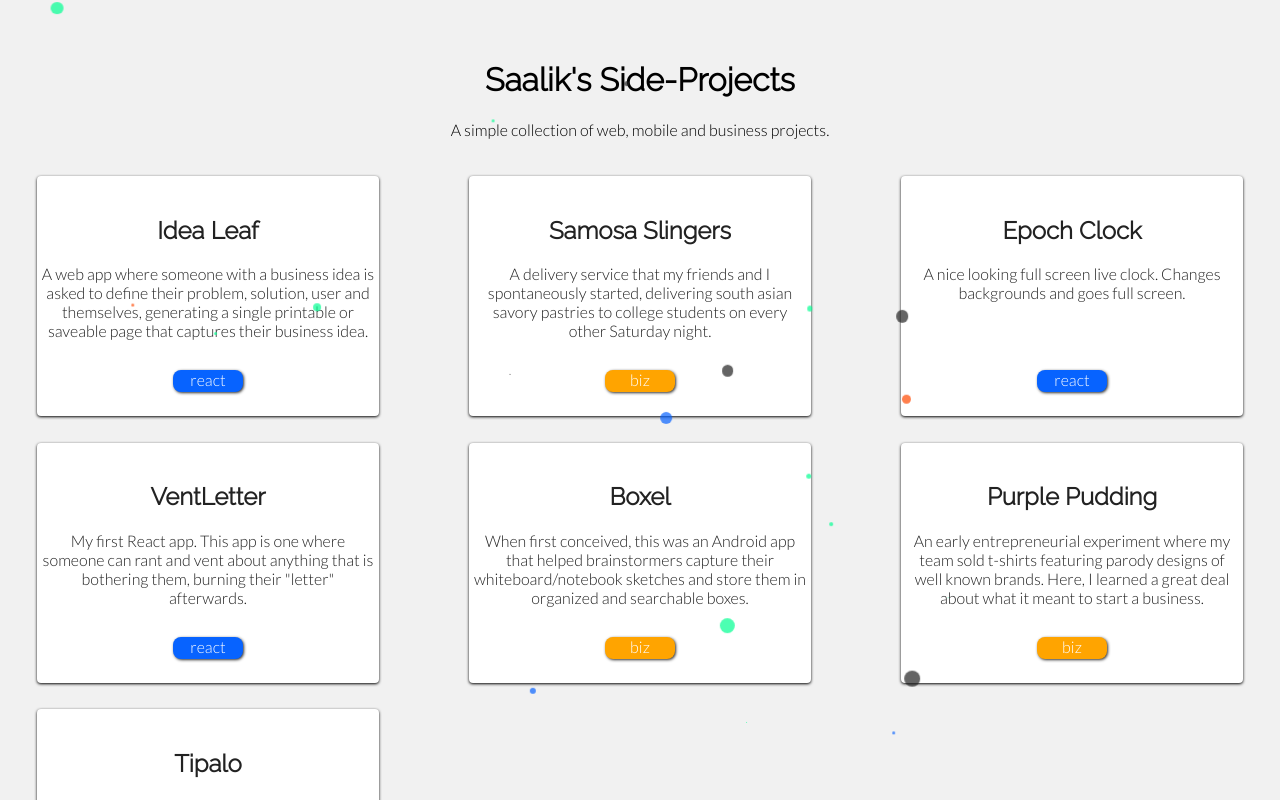
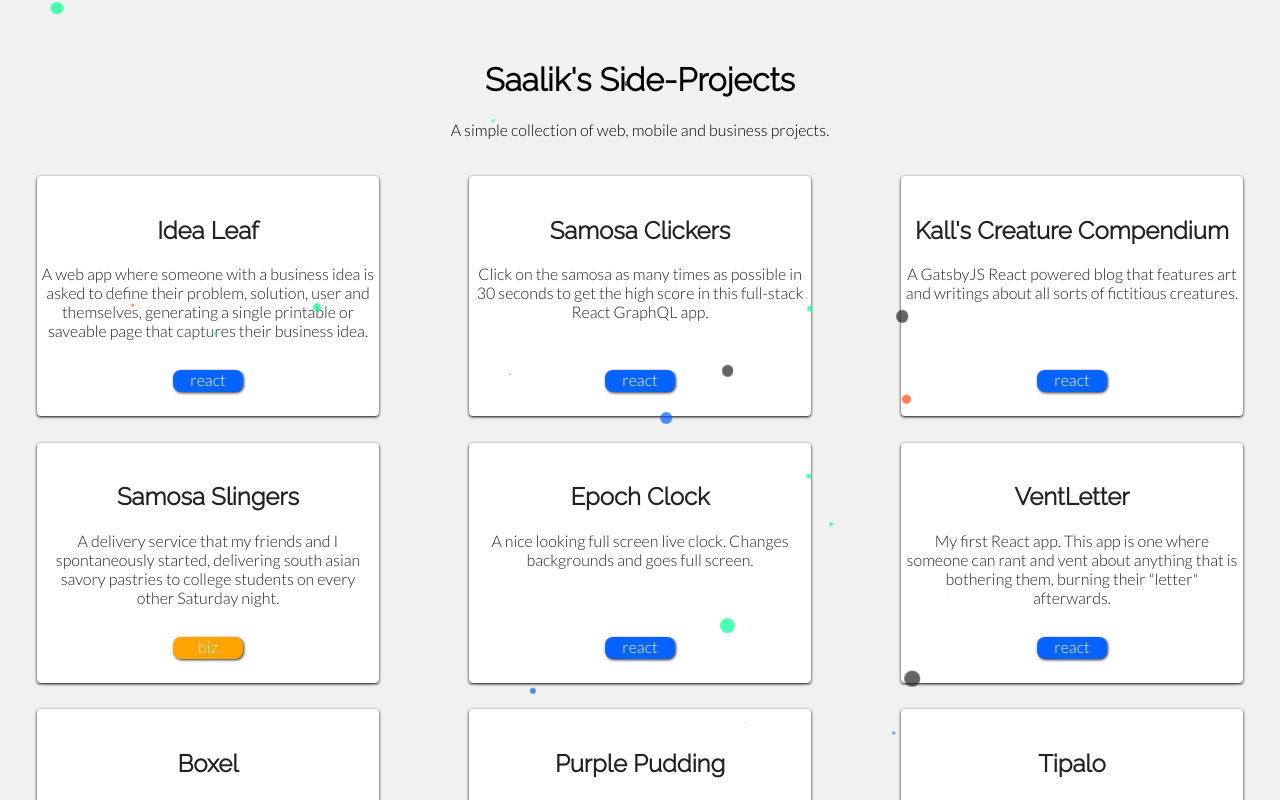
Before and after one commit to SaalikLok/portfolio_page, a React (Create React App) app: page / in a window 1280 px wide. Shown: the top 800 px of the page. Built offline with nearby package versions, Linux system fonts and the light colour scheme.

Commit message:
added samosa clickers and kalls creatures

```diff
--- a/src/projectData.js
+++ b/src/projectData.js
@@ -9,11 +9,27 @@ const projectData = [
         url:'http://bit.ly/idealeaf'
     },
     {
+        key: 8,
+        title: 'Samosa Clickers',
+        description: 'Click on the samosa as many times as possible in 30 seconds to get the high score in this full-stack React GraphQL app.',
+        label: 'react',
+        status: 'stable',
+        url:'http://bit.ly/samosa-clickers'
+    },
+    {
+        key: 9,
+        title: 'Kall\'s Creature Compendium',
+        description: 'A GatsbyJS React powered blog that features art and writings about all sorts of fictitious creatures.',
+        label: 'react',
+        status: 'active',
+        url:'http://www.kallscreatures.com'
+    },
+    {
         key: 2,
         title: 'Samosa Slingers',
         description: 'A delivery service that my friends and I spontaneously started, delivering south asian savory pastries to college students on every other Saturday night.',
         label: 'biz',
-        status: 'active',
+        status: 'closed',
         url:'http://bit.ly/samosa-slingers'
     },
     {
```
